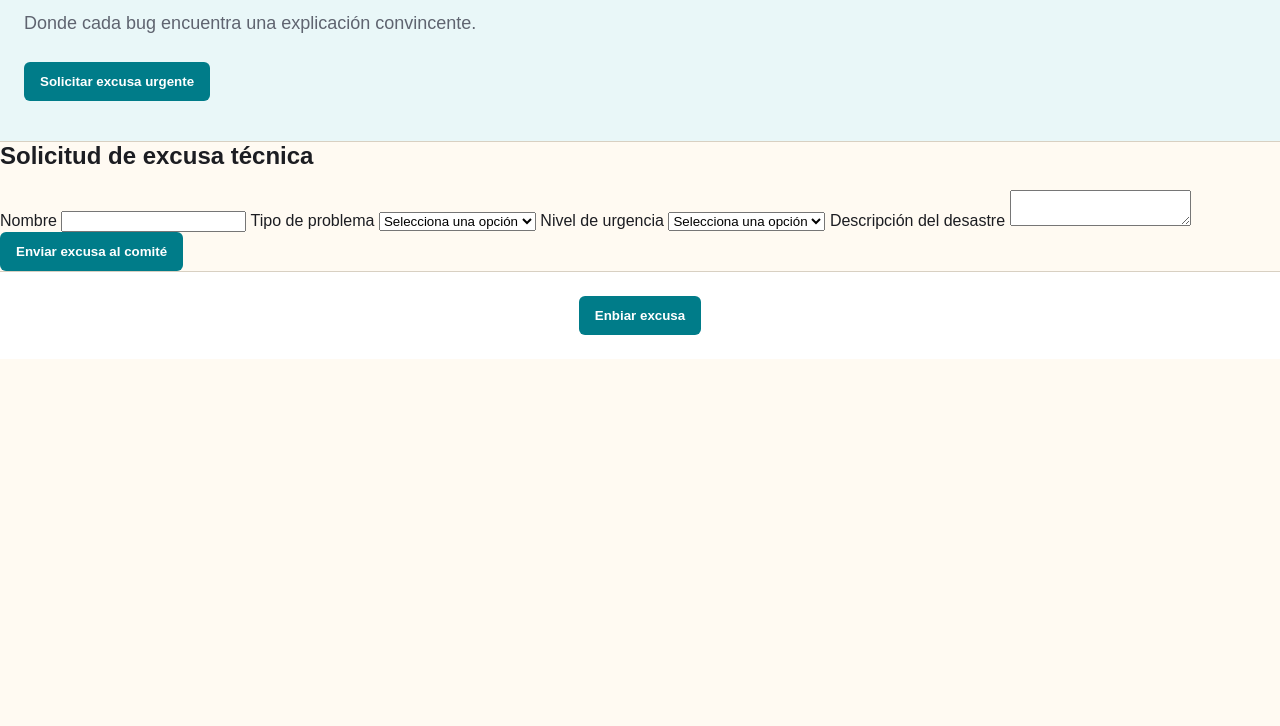
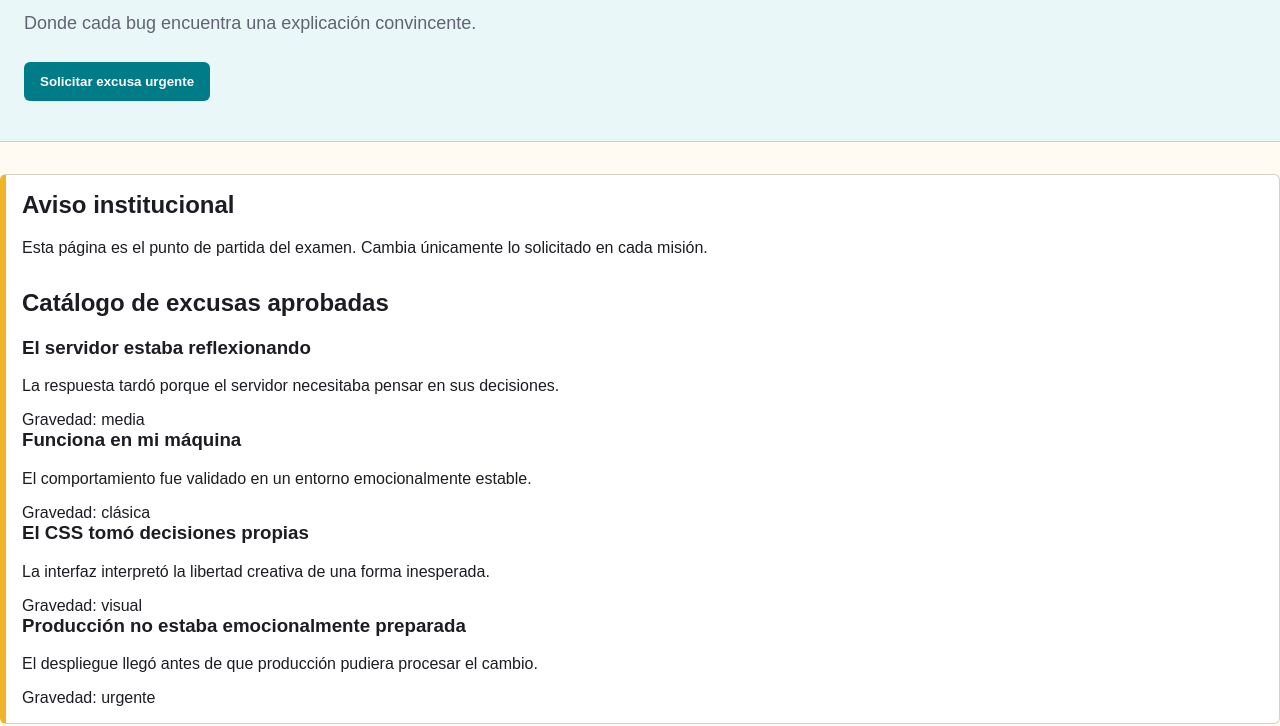
Before and after one commit to yaritxaduarte-arch/parcial3, a website: page index.html in a window 1280 px wide. Shown: the part 111-837 px from the top of the page. Before the commit the page ends 800 px from the top, so only its background shows below. Drawn offline with Linux system fonts and the light colour scheme.

Commit message:
cambios7

```diff
--- a/index.html
+++ b/index.html
@@ -112,8 +112,38 @@
         <button id="boton-hero" type="button">Solicitar excusa urgente</button>
       </div>
     </header>
+      <section class="notice" aria-labelledby="aviso-inicial">
+        <h2 id="aviso-inicial">Aviso institucional</h2>
+        <p>Esta página es el punto de partida del examen. Cambia únicamente lo solicitado en cada misión.</p>
+            <section id="catalogo-excusas">
+        <h2>Catálogo de excusas aprobadas</h2>
 
-          <form id="formulario-excusa">
+        <article class="excusa-card">
+          <h3>El servidor estaba reflexionando</h3>
+          <p>La respuesta tardó porque el servidor necesitaba pensar en sus decisiones.</p>
+          <span>Gravedad: media</span>
+        </article>
+
+        <article class="excusa-card">
+          <h3>Funciona en mi máquina</h3>
+          <p>El comportamiento fue validado en un entorno emocionalmente estable.</p>
+          <span>Gravedad: clásica</span>
+        </article>
+
+        <article class="excusa-card">
+          <h3>El CSS tomó decisiones propias</h3>
+          <p>La interfaz interpretó la libertad creativa de una forma inesperada.</p>
+          <span>Gravedad: visual</span>
+        </article>
+
+        <article class="excusa-card">
+          <h3>Producción no estaba emocionalmente preparada</h3>
+          <p>El despliegue llegó antes de que producción pudiera procesar el cambio.</p>
+          <span>Gravedad: urgente</span>
+        </article>
+      </section>
+      </section>
+            <form id="formulario-excusa">
         <h2>Solicitud de excusa técnica</h2>
 
         <label>
@@ -148,6 +178,7 @@
 
         <button type="submit">Enviar excusa al comité</button>
       </form>
+    </main>
 
     <footer>
       <button id="boton-envio-rapido" type="button">Enbiar excusa</button>
```
